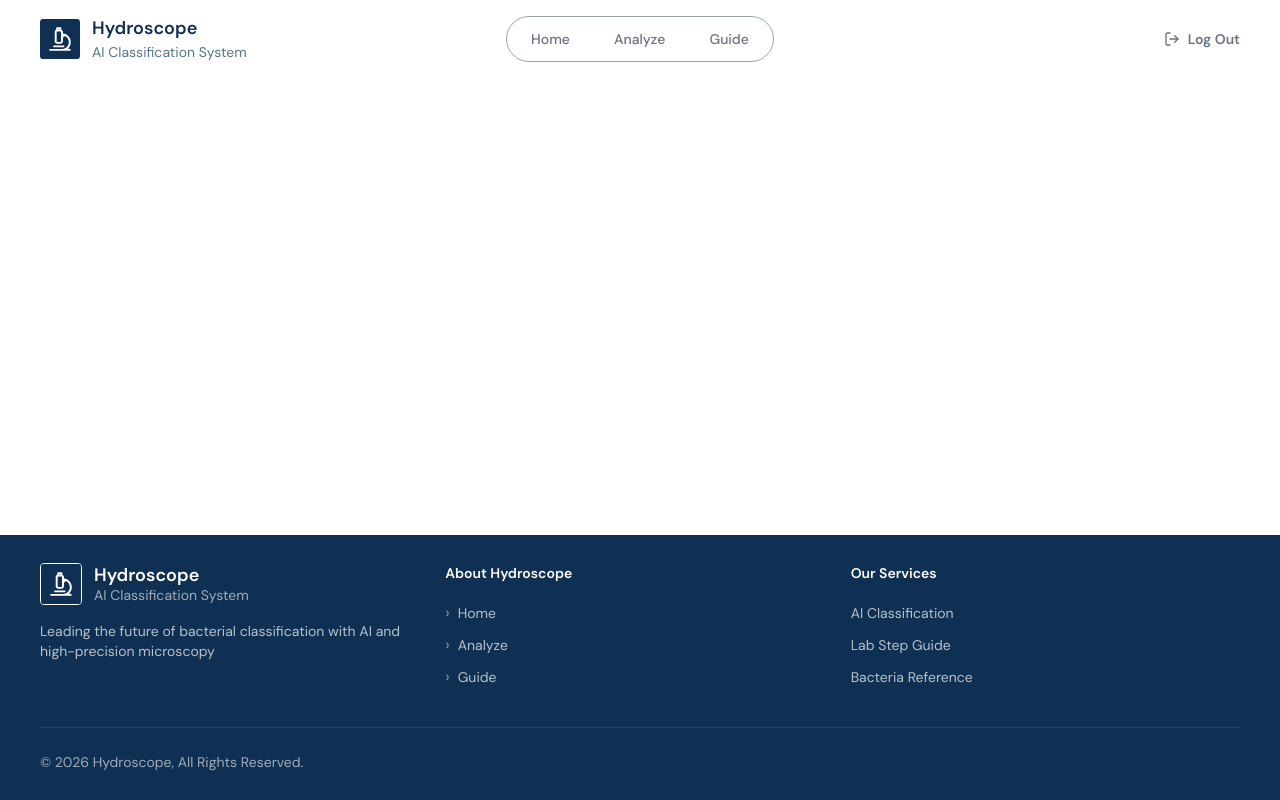
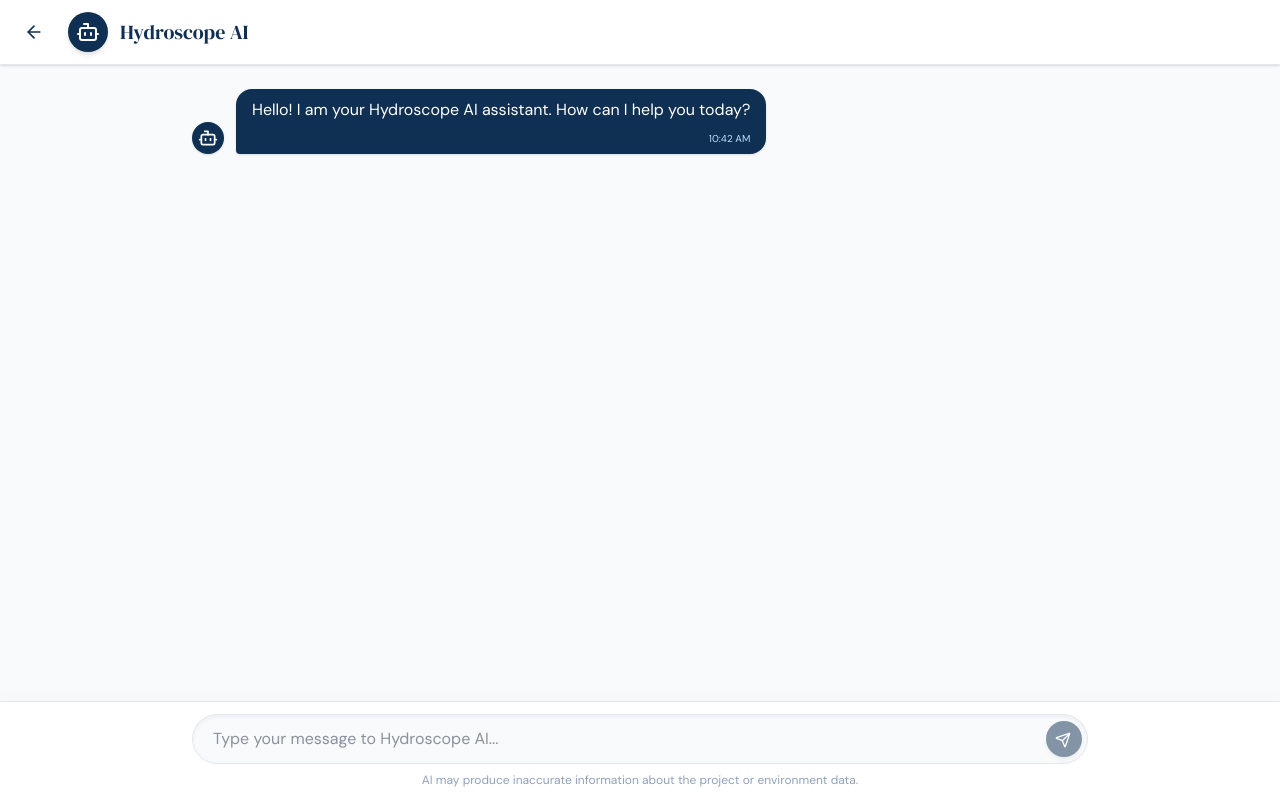
Before and after one commit to Habeba-ehab/Hydroscope, a React (Vite) app: page /chat in a window 1280 px wide. Built offline with nearby package versions, Linux system fonts and the light colour scheme.

Commit message:
added the chatbot

```diff
--- a/src/App.tsx
+++ b/src/App.tsx
@@ -5,6 +5,7 @@ import Home        from './pages/home'
 import Analyze     from './pages/analyze'
 import AnalyzeTree from './pages/analyze-tree'
 import Guide       from './pages/guide'
+import Chat        from './pages/chat'
 import Navbar      from './components/Navbar'
 import Footer      from './components/Footer'
 import Login       from './pages/auth/Login'
@@ -36,6 +37,7 @@ function AppContent() {
   const isTree = pathname === '/analyze/tree'
   const authPaths = ['/login', '/signup', '/forgot-password', '/verify-code', '/reset-password'];
   const isAuth = authPaths.includes(pathname);
+  const isChat = pathname === '/chat';
 
   return (
     <div className="relative flex flex-col min-h-dvh">
@@ -48,11 +50,12 @@ function AppContent() {
           style={{ zIndex: 0, animation: 'fadeInUp 0.6s ease 0.1s both' }}
         />
       )}
-      {!isAuth && <Navbar />}
+      {!isAuth && !isChat && <Navbar />}
       <div className="flex-1 flex flex-col overflow-hidden" style={{ zIndex: 1 }}>
         <AnimatePresence mode="wait">
           <Routes location={location} key={pathname}>
             <Route path="/guide"        element={<Guide />} />
+            <Route path="/chat"         element={<Chat />} />
 
             {/* Protected Routes - Only for logged-in users */}
             <Route element={<ProtectedRoute />}>
@@ -72,7 +75,7 @@ function AppContent() {
           </Routes>
         </AnimatePresence>
       </div>
-      {!isTree && !isAuth && <Footer />}
+      {!isTree && !isAuth && !isChat && <Footer />}
     </div>
   )
 }
--- /dev/null
+++ b/src/pages/chat/index.tsx
@@ -0,0 +1,208 @@
+import { useState, useRef, useEffect } from 'react';
+import { motion, AnimatePresence } from 'framer-motion';
+import { Send, Bot, User, ArrowLeft, Loader2 } from 'lucide-react';
+import { Link } from 'react-router-dom';
+import api from '../../api/axios';
+import toast from 'react-hot-toast';
+
+interface Message {
+  id: string;
+  role: 'user' | 'assistant';
+  content: string;
+  timestamp: Date;
+}
+
+export default function Chat() {
+  const [messages, setMessages] = useState<Message[]>(() => {
+    const saved = sessionStorage.getItem('hydroscope_chat_history');
+    if (saved) {
+      try {
+        const parsed = JSON.parse(saved);
+        return parsed.map((msg: any) => ({
+          ...msg,
+          timestamp: new Date(msg.timestamp)
+        }));
+      } catch (e) {
+        console.error('Failed to parse chat history', e);
+      }
+    }
+    return [
+      {
+        id: '1',
+        role: 'assistant',
+        content: 'Hello! I am your Hydroscope AI assistant. How can I help you today?',
+        timestamp: new Date()
+      }
+    ];
+  });
+
+  useEffect(() => {
+    sessionStorage.setItem('hydroscope_chat_history', JSON.stringify(messages));
+  }, [messages]);
+  const [input, setInput] = useState('');
+  const [isLoading, setIsLoading] = useState(false);
+  const messagesEndRef = useRef<HTMLDivElement>(null);
+
+  const scrollToBottom = () => {
+    messagesEndRef.current?.scrollIntoView({ behavior: 'smooth' });
+  };
+
+  useEffect(() => {
+    scrollToBottom();
+  }, [messages]);
+
+
+  const handleSend = async (e?: React.FormEvent) => {
+    e?.preventDefault();
+    const currentInput = input;
+    if (!currentInput.trim()) return;
+
+    const userMessage: Message = {
+      id: Date.now().toString(),
+      role: 'user',
+      content: currentInput,
+      timestamp: new Date()
+    };
+
+    setMessages(prev => [...prev, userMessage]);
+    setInput('');
+    setIsLoading(true);
+
+    try {
+      const response = await api.post('/chat', { question: currentInput });
+
+      let aiResponseText = '';
+      if (typeof response.data === 'string') {
+        aiResponseText = response.data;
+      } else if (response.data?.answer) {
+        aiResponseText = response.data.answer;
+      } else if (response.data?.response) {
+        aiResponseText = response.data.response;
+      } else if (response.data?.message) {
+        aiResponseText = response.data.message;
+      } else {
+        aiResponseText = typeof response.data === 'object'
+          ? JSON.stringify(response.data, null, 2)
+          : String(response.data);
+      }
+
+      const aiMessage: Message = {
+        id: (Date.now() + 1).toString(),
+        role: 'assistant',
+        content: aiResponseText,
+        timestamp: new Date()
+      };
+      setMessages(prev => [...prev, aiMessage]);
+    } catch (error: any) {
+      console.error('Error fetching chat response:', error);
+      toast.error(error.response?.data?.detail || 'Failed to connect to the AI model.');
+
+      const errorMessage: Message = {
+        id: (Date.now() + 1).toString(),
+        role: 'assistant',
+        content: 'Sorry, I encountered an error while processing your request.',
+        timestamp: new Date()
+      };
+      setMessages(prev => [...prev, errorMessage]);
+    } finally {
+      setIsLoading(false);
+    }
+  };
+
+  return (
+    <div className="flex flex-col h-dvh bg-slate-50">
+      {/* Header */}
+      <header className="bg-white border-b border-gray-200 shadow-sm px-4 md:px-6 py-3 flex items-center justify-between sticky top-0 z-10">
+        <div className="flex items-center gap-4">
+          <Link to="/" className="-ml-2 p-2 hover:bg-slate-100 rounded-full transition-colors">
+            <ArrowLeft className="w-5 h-5 text-navy" />
+          </Link>
+          <div className="flex items-center gap-3">
+            <div className="w-10 h-10 rounded-full bg-navy flex items-center justify-center shadow-md">
+              <Bot className="w-6 h-6 text-white" />
+            </div>
+            <div>
+              <h1 className="font-heading text-xl text-navy leading-none">Hydroscope AI</h1>
+            </div>
+          </div>
+        </div>
+      </header>
+
+      {/* Messages Area */}
+      <div className="flex-1 overflow-y-auto p-4 md:p-6 space-y-6">
+        <div className="max-w-4xl mx-auto space-y-6">
+          <AnimatePresence initial={false}>
+            {messages.map((msg) => (
+              <motion.div
+                key={msg.id}
+                initial={{ opacity: 0, y: 20, scale: 0.95 }}
+                animate={{ opacity: 1, y: 0, scale: 1 }}
+                transition={{ duration: 0.3 }}
+                className={`flex items-end gap-3 ${msg.role === 'user' ? 'flex-row-reverse' : 'flex-row'}`}
+              >
+                <div className={`w-8 h-8 rounded-full flex items-center justify-center shrink-0 shadow-sm ${msg.role === 'user' ? 'bg-bluenavy' : 'bg-navy'}`}>
+                  {msg.role === 'user' ? <User className="w-5 h-5 text-white" /> : <Bot className="w-5 h-5 text-white" />}
+                </div>
+
+                <div
+                  className={`max-w-[85%] md:max-w-[75%] rounded-2xl px-4 py-2 shadow-sm ${
+                    msg.role === 'user'
+                      ? 'bg-white border border-gray-100 text-slate-800 rounded-br-sm'
+                      : 'bg-navy text-white rounded-bl-sm'
+                  }`}
+                >
+                  <p className="whitespace-pre-wrap break-words leading-relaxed">{msg.content}</p>
+                  <span className={`text-[10px] mt-2 block flex justify-end ${msg.role === 'user' ? 'text-slate-400' : 'text-blue-200'}`}>
+                    {msg.timestamp.toLocaleTimeString([], { hour: '2-digit', minute: '2-digit' })}
+                  </span>
+                </div>
+              </motion.div>
+            ))}
+          </AnimatePresence>
+
+          {isLoading && (
+            <motion.div
+              initial={{ opacity: 0, y: 20 }}
+              animate={{ opacity: 1, y: 0 }}
+              className="flex items-end gap-3"
+            >
+              <div className="w-8 h-8 rounded-full bg-navy flex items-center justify-center shrink-0 shadow-sm">
+                <Bot className="w-5 h-5 text-white" />
+              </div>
+              <div className="bg-navy rounded-2xl rounded-bl-sm px-5 py-4 shadow-sm flex gap-1.5 items-center">
+                <span className="w-2 h-2 rounded-full bg-white/40 animate-bounce" style={{ animationDelay: '0ms' }} />
+                <span className="w-2 h-2 rounded-full bg-white/60 animate-bounce" style={{ animationDelay: '150ms' }} />
+                <span className="w-2 h-2 rounded-full bg-white animate-bounce" style={{ animationDelay: '300ms' }} />
+              </div>
+            </motion.div>
+          )}
+          <div ref={messagesEndRef} />
+        </div>
+      </div>
+
+      {/* Input Area */}
+      <div className="bg-white border-t border-gray-200 px-4 py-3 shadow-[0_-4px_20px_rgba(0,0,0,0.02)] z-10">
+        <form onSubmit={handleSend} className="max-w-4xl mx-auto relative flex items-center">
+          <input
+            type="text"
+            value={input}
+            onChange={(e) => setInput(e.target.value)}
+            placeholder="Type your message to Hydroscope AI..."
+            className="w-full bg-slate-50 border border-slate-200 text-slate-800 rounded-full pl-5 pr-12 py-3 text-base focus:outline-none focus:ring-2 focus:ring-navy/20 focus:border-navy transition-all shadow-inner"
+            disabled={isLoading}
+          />
+          <button
+            type="submit"
+            disabled={!input.trim() || isLoading}
+            className="absolute right-1.5 top-1/2 -translate-y-1/2 w-9 h-9 rounded-full bg-navy text-white flex items-center justify-center disabled:opacity-50 disabled:cursor-not-allowed hover:bg-bluenavy transition-colors shadow-md"
+          >
+            {isLoading ? <Loader2 className="w-4 h-4 animate-spin" /> : <Send className="w-4 h-4 mr-0.5 mt-0.5" /> }
+          </button>
+        </form>
+        <div className="text-center mt-2 text-xs text-slate-400">
+          AI may produce inaccurate information about the project or environment data.
+        </div>
+      </div>
+    </div>
+  );
+}
```
